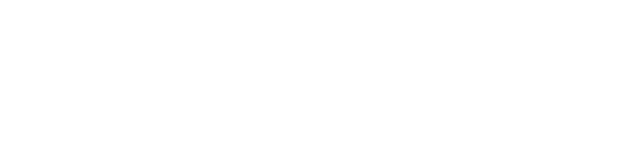
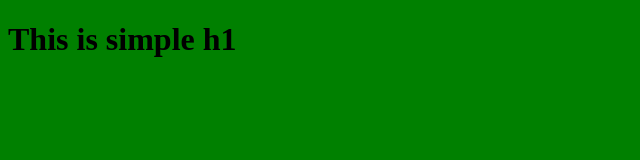
Before and after one commit to nikolay-rudenko/web_server_nr, a plain HTML site: page index.html in a window 1280 px wide. Shown: the whole page, without its empty margins (0-640 px from the left). Drawn offline with Linux system fonts and the light colour scheme.

Commit message:
First comit

```diff
--- a/index.html
+++ b/index.html
@@ -1,9 +1,11 @@
 <!DOCTYPE html>
 <html>
 <head>
-  <title> My title</title>
+  <title> My title </title>
+  <link rel="stylesheet" href="style.css">
 </head>
 <body>
-
+ <h1> This is simple h1 </h1>
+ <script src="script.js"></script>
 </body>
 </html>
```
